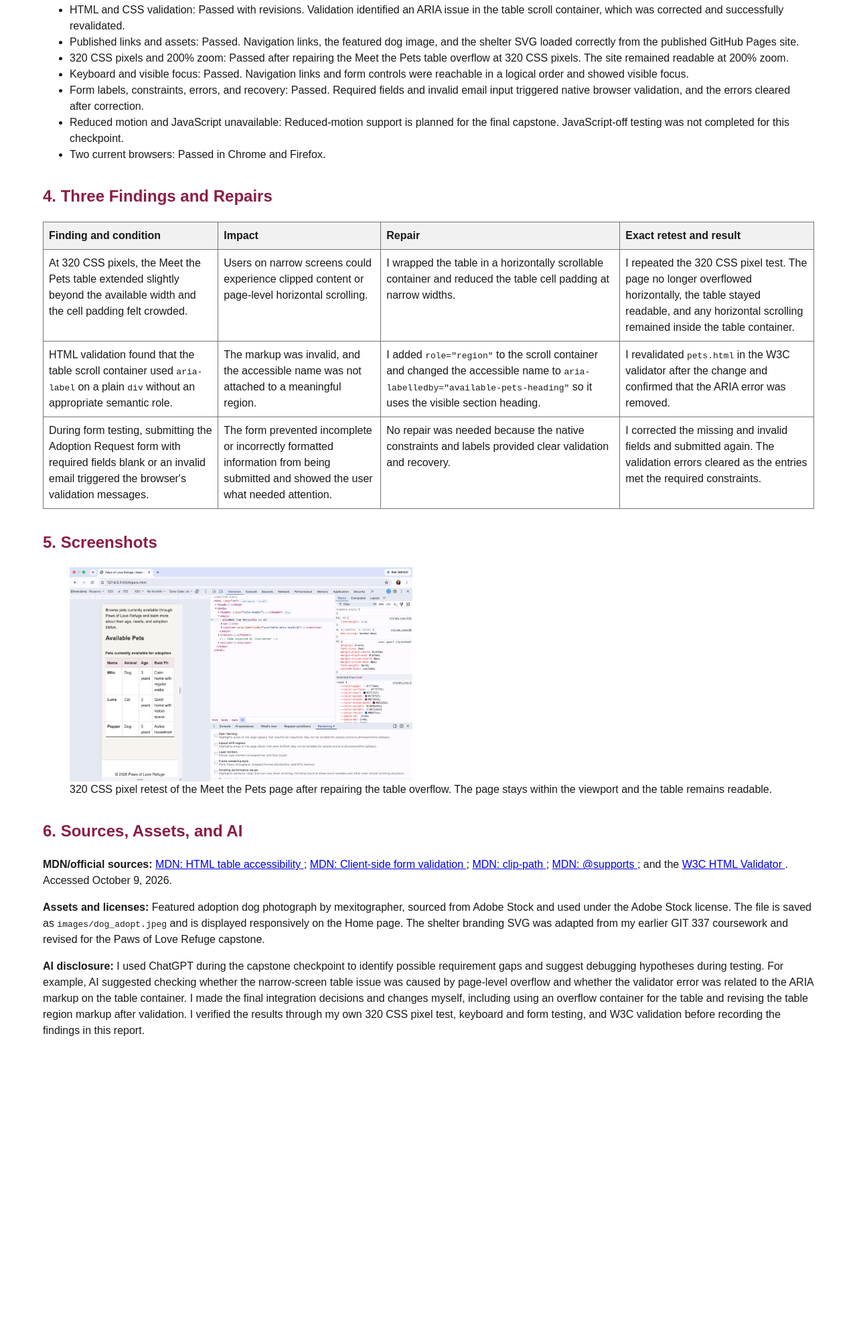
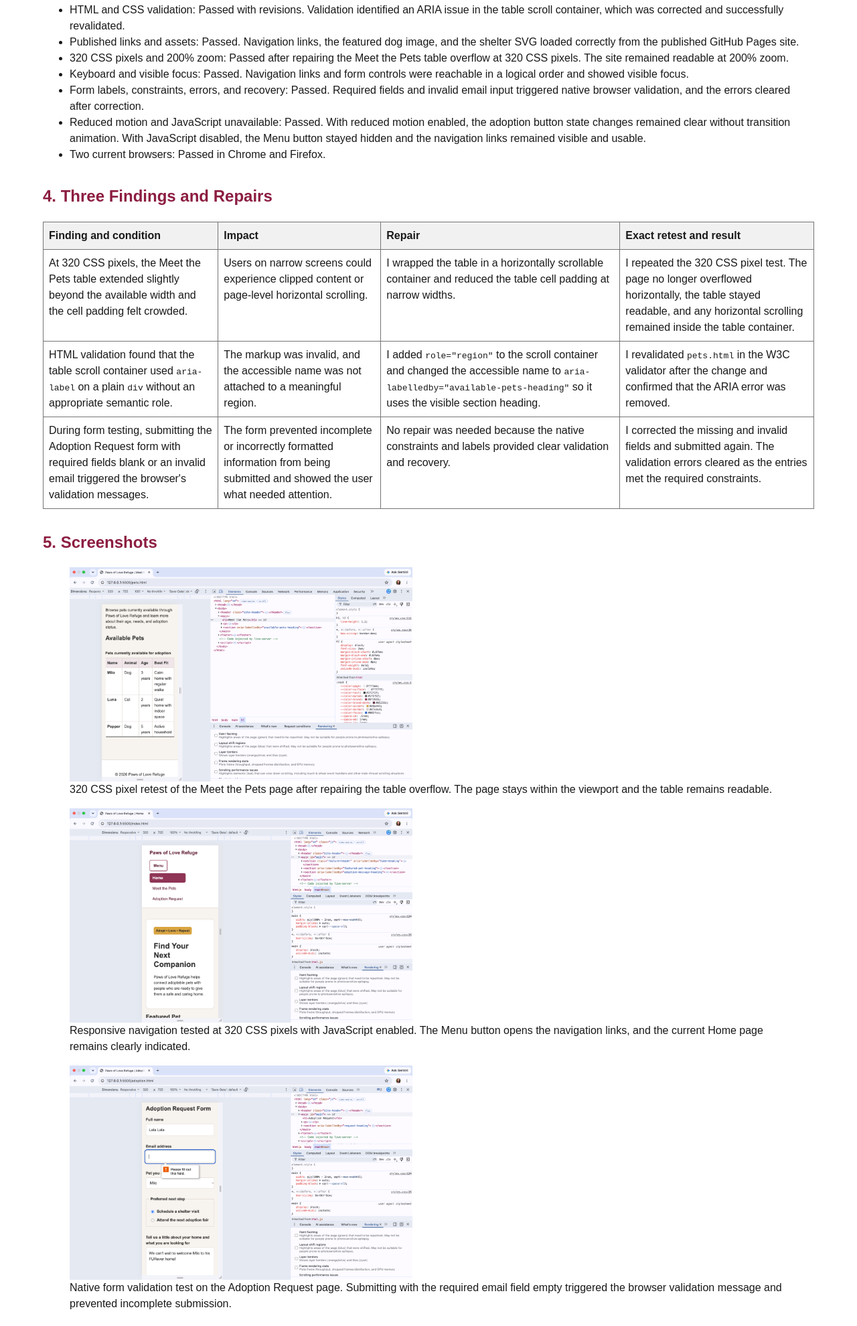
Before and after one commit to adgerold-creator/Final_Capstone, a plain HTML site: page capstone-evidence.html in a window 1280 px wide. Shown: the part 1578-3558 px from the top of the page at 67% size. Before the commit the page ends 3185 px from the top, so only its background shows below. Drawn offline with Linux system fonts and the light colour scheme.

Commit message:
Updated final capstone evidence

```diff
--- a/capstone-evidence.html
+++ b/capstone-evidence.html
@@ -87,7 +87,7 @@
 
                     <tr>
                         <td>SVG</td>
-                        <td>Meet the Pets or shared site branding</td>
+                        <td>Home</td>
                         <td>Add a purposeful original or substantially edited graphic that supports the shelter identity
                             or content.</td>
                         <td>Adapt</td>
@@ -118,8 +118,9 @@
 
                     <tr>
                         <td>Effect and motion</td>
-                        <td>Planned for final capstone</td>
-                        <td>Adapt the Module 6 interaction treatment later with reduced-motion support.</td>
+                        <td>Adoption Request</td>
+                        <td>Provide clear hover, focus, and active feedback on the submit button while respecting
+                            reduced-motion preferences.</td>
                         <td>Adapt</td>
                     </tr>
 
@@ -155,8 +156,9 @@
                     order and showed visible focus.</li>
                 <li>Form labels, constraints, errors, and recovery: Passed. Required fields and invalid email input
                     triggered native browser validation, and the errors cleared after correction.</li>
-                <li>Reduced motion and JavaScript unavailable: Reduced-motion support is planned for the final capstone.
-                    JavaScript-off testing was not completed for this checkpoint.</li>
+                <li>Reduced motion and JavaScript unavailable: Passed. With reduced motion enabled, the adoption button
+                    state changes remained clear without transition animation. With JavaScript disabled, the Menu button
+                    stayed hidden and the navigation links remained visible and usable.</li>
                 <li>Two current browsers: Passed in Chrome and Firefox.</li>
             </ul>
         </section>
@@ -219,6 +221,25 @@
                     within the viewport and the table remains readable.
                 </figcaption>
             </figure>
+            <figure>
+                <img src="images/nav-320-open.png"
+                    alt="Home page at a 320 CSS pixel viewport with the responsive navigation menu open.">
+
+                <figcaption>
+                    Responsive navigation tested at 320 CSS pixels with JavaScript enabled. The Menu button opens the
+                    navigation links, and the current Home page remains clearly indicated.
+                </figcaption>
+            </figure>
+
+            <figure>
+                <img src="images/form-validation.png"
+                    alt="Adoption Request form showing the browser's native required-field validation message on the email field.">
+
+                <figcaption>
+                    Native form validation test on the Adoption Request page. Submitting with the required email field
+                    empty triggered the browser validation message and prevented incomplete submission.
+                </figcaption>
+            </figure>
         </section>
         <section>
             <h2>6. Sources, Assets, and AI</h2>
@@ -254,13 +275,26 @@
             </p>
 
             <p><strong>AI disclosure:</strong>
-                I used ChatGPT during the capstone checkpoint to identify possible requirement gaps and suggest
-                debugging hypotheses during testing. For example, AI suggested checking whether the narrow-screen table
-                issue was caused by page-level overflow and whether the validator error was related to the ARIA markup
-                on the table container. I made the final integration decisions and changes myself, including using an
-                overflow container for the table and revising the table region markup after validation. I verified the
-                results through my own 320 CSS pixel test, keyboard and form testing, and W3C validation before
-                recording the findings in this report.
+                I used ChatGPT during the capstone to identify possible requirement gaps and suggest debugging and
+                implementation approaches. This included reviewing whether the site still needed stronger responsive
+                navigation, positioning and layering, reduced-motion support, and final release testing. I made the
+                final decisions about what to adapt from my earlier coursework and integrated the changes into the site
+                myself. For example, I reused and revised the responsive navigation pattern from my Module 5 work,
+                adapted interaction and reduced-motion ideas from Module 6, and reused the positioning/layering approach
+                from my earlier Layered Feature Story assignment. I verified the results through my own 320 CSS pixel
+                and 200% zoom tests, keyboard and form testing, JavaScript-off testing, reduced-motion testing,
+                two-browser testing, and W3C validation before recording the final evidence.
+            </p>
+            <p><strong>Prior coursework reused/adapted:</strong>
+                Responsive navigation patterns from my Module 5 navigation project were adapted into the shared
+                navigation used across all three capstone pages, including the mobile Menu button, expanded/collapsed
+                navigation behavior, Escape-key support, and JavaScript-off fallback. Interaction and reduced-motion
+                patterns from my Module 6 microinteraction work were adapted to the Adoption Request submit button to
+                provide hover, focus, active, and reduced-motion states. Positioning and layering ideas from my earlier
+                Layered Feature Story assignment were adapted to the Home page feature header, where the issue badge is
+                positioned within the featured content area and returns to normal flow at narrow widths. The shelter
+                branding SVG was also adapted from my earlier GIT 337 coursework and revised for the Paws of Love Refuge
+                capstone, where it appears on the Home page as part of the shelter branding treatment.
             </p>
         </section>
 
```
Also changed, not shown: images/form-validation.png (added), images/nav-320-open.png (added).
